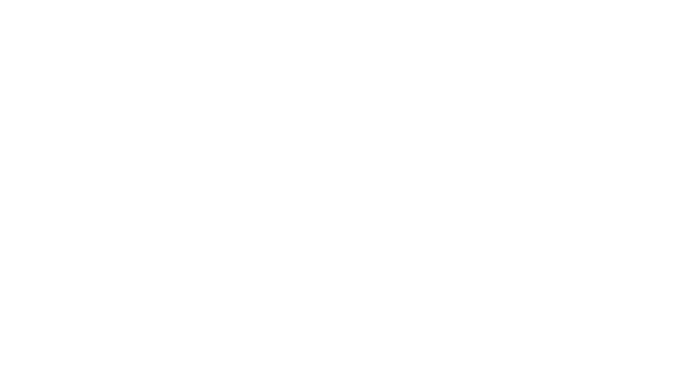
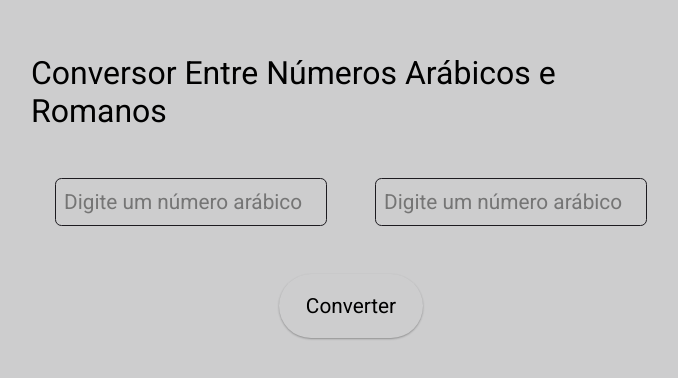
Before and after one commit to DavidGaleno/desafios, a React (Vite) app: page / in a window 1280 px wide. Shown: the part 204-582 px from the top of the page, without its empty margins (289-967 px from the left). Built offline with nearby package versions, Linux system fonts and the light colour scheme.

Commit message:
layout-conversor-numeros

```diff
--- a/index.html
+++ b/index.html
@@ -1,13 +1,19 @@
 <!DOCTYPE html>
 <html lang="en">
+
 <head>
   <meta charset="UTF-8" />
   <link rel="icon" type="image/svg+xml" href="/vite.svg" />
   <meta name="viewport" content="width=device-width, initial-scale=1.0" />
+  <link rel="preconnect" href="https://fonts.googleapis.com">
+  <link rel="preconnect" href="https://fonts.gstatic.com" crossorigin>
+  <link href="https://fonts.googleapis.com/css2?family=Roboto:wght@100;400;500;700&display=swap" rel="stylesheet">
   <title>Vite + React + TS</title>
 </head>
+
 <body>
   <div id="root"></div>
   <script type="module" src="/src/main.tsx"></script>
 </body>
+
 </html>
--- a/src/App.css
+++ b/src/App.css
@@ -4,6 +4,10 @@
     box-sizing: border-box;
     text-decoration: none;
     list-style: none;
+    font-family: 'Roboto', sans-serif};
+
+html,body{
+    font-size: 62.5%;
 }
 
 a {
--- a/src/components/ConversorNumeros/index.tsx
+++ b/src/components/ConversorNumeros/index.tsx
@@ -1,8 +1,15 @@
 import styles from './styles.module.css'
 export const ConversorNumero = () => {
-    return(
+    return (
         <div className={styles.container}>
-
+            <form className={styles.conversorContainer}>
+                <h1 className={styles.title}>Conversor Entre Números Arábicos e Romanos</h1>
+                <div className={styles.numbers}>
+                    <input type="number" className={styles.numeroArabico} name="numeroArabico" id="numeroArabico" placeholder='Digite um número arábico' />
+                    <input type="text" className={styles.numeroArabico} name="numeroArabico" id="numeroArabico" placeholder='Digite um número arábico' />
+                </div>
+                <button className={styles.conversor}>Converter</button>
+            </form>
         </div>
     )
 }
--- a/src/components/ConversorNumeros/styles.module.css
+++ b/src/components/ConversorNumeros/styles.module.css
@@ -0,0 +1,57 @@
+.container {
+    width: 100%;
+    height: 100vh;
+    display: flex;
+    justify-content: center;
+    align-items: center;
+    background: #cdcdce;
+}
+
+.conversorContainer {
+    width: 50%;
+    display: flex;
+    flex-direction: column;
+    justify-content: center;
+    align-items: center;
+    gap: 3rem;
+}
+
+.title {
+    font-weight: 400;
+}
+
+.numeroArabico {
+    height: 3rem;
+    width: 17rem;
+    font-size: 1.3rem;
+    padding: .5rem;
+    border: 1px solid #1D1B20;
+    border-radius: .4rem;
+    background: #cdcdce;
+}
+
+.numbers {
+    width: 100%;
+    display: flex;
+    justify-content: space-around;
+    align-items: center;
+}
+
+.conversor {
+    background: #cdcdce;
+    color: black;
+    border: 0;
+    height: 4rem;
+    width: 9rem;
+    font-size: 1.3rem;
+    border-radius: 10rem;
+    box-shadow: 0px 1px 3px 1px #00000026;
+    box-shadow: 0px 1px 2px 0px #0000004D;
+    cursor: pointer;
+    transition: .2s;
+}
+.conversor:hover{
+    transform: scale(1.1);
+    box-shadow: 0px 2px 6px 2px #00000026;
+    box-shadow: 0px 1px 2px 0px #0000004D;
+}
```
Lines whose indentation alone changed are shown as unchanged.
